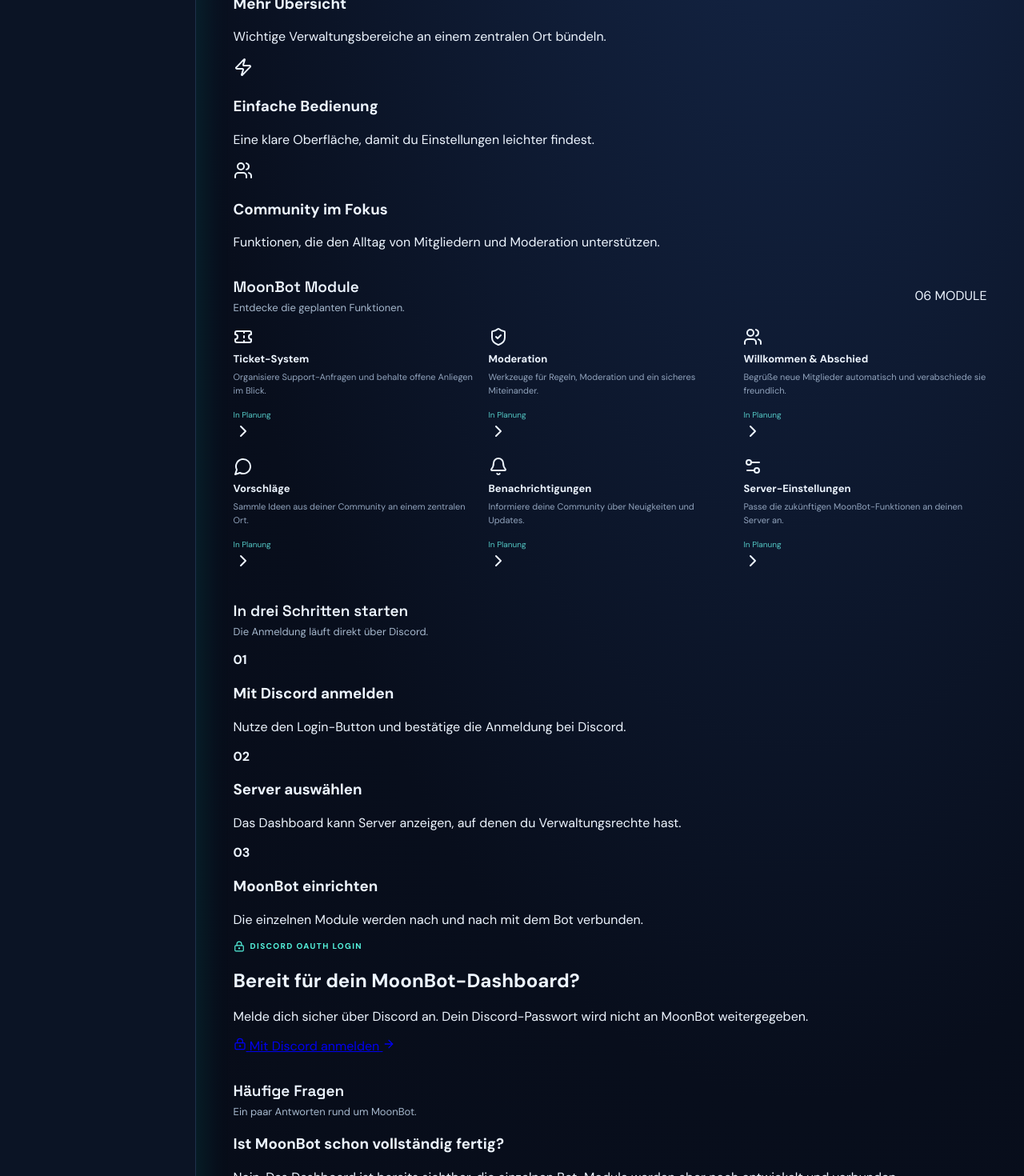
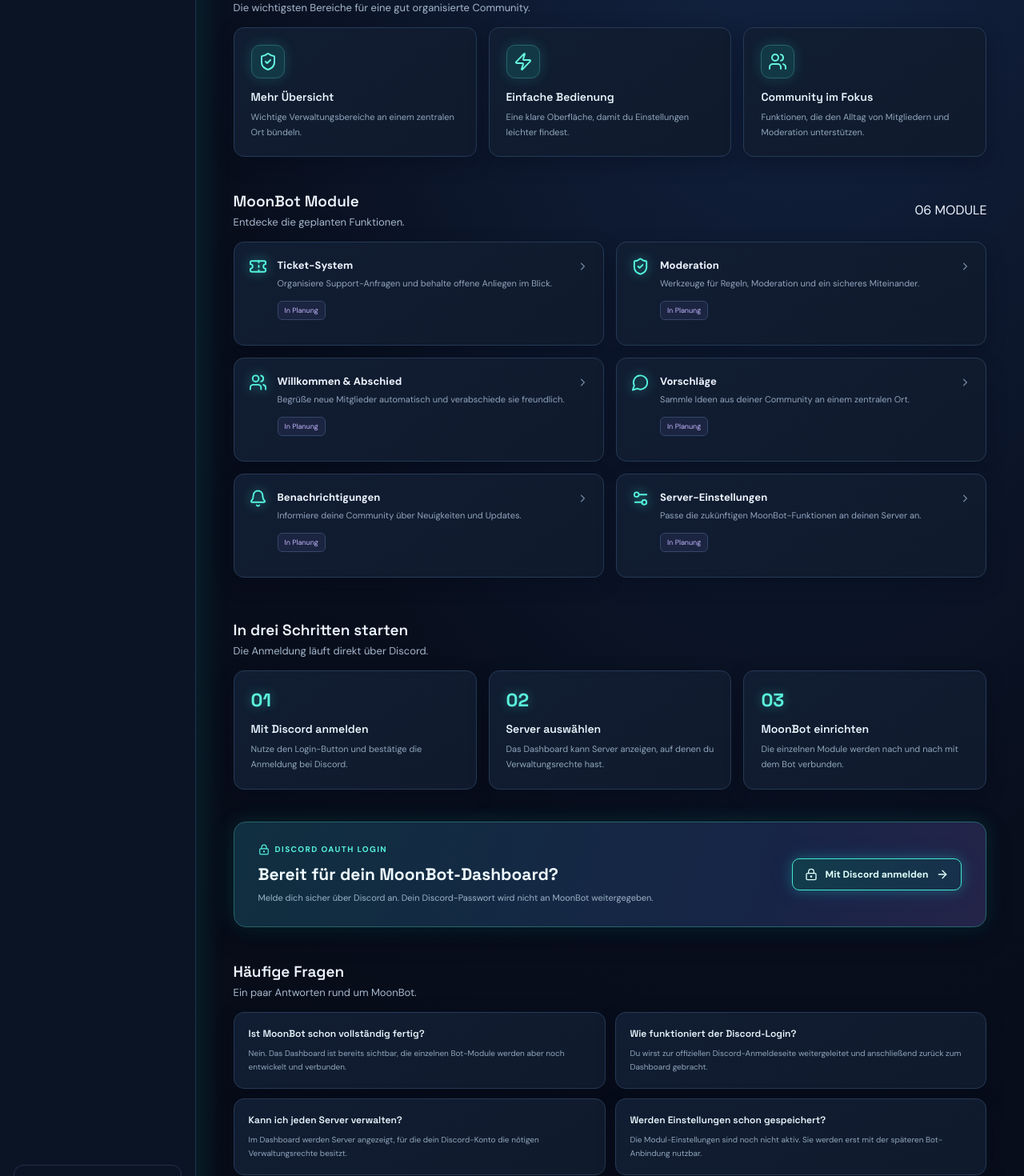
Before and after one commit to esel687/YumiiDiscordBot, a Next.js app: page / in a window 1280 px wide. Shown: the part 680-2150 px from the top of the page at 80% size. Built offline with nearby package versions, Linux system fonts and the light colour scheme; no server answers.

Commit message:
Style expanded MoonBot dashboard sections and glow effects

```diff
--- a/app/globals.css
+++ b/app/globals.css
@@ -18,3 +18,37 @@ body{background:radial-gradient(ellipse at 78% 0%,#172b50 0%,#080e1c 58%,#070b16
 .stats article>svg,.modules>a>svg:first-child{filter:drop-shadow(0 0 7px #39f2d9aa)}
 @keyframes moon-pulse{0%,100%{box-shadow:0 0 18px #2cf0d455,0 0 42px #2c9cff33,inset 0 0 24px #6effe511}50%{box-shadow:0 0 28px #2cf0d499,0 0 70px #2c9cff66,inset 0 0 32px #6effe522}}
 @media(prefers-reduced-motion:reduce){.heroLogo{animation:none}*,*:before,*:after{transition:none!important}}
+
+/* Expanded MoonBot landing dashboard */
+html{scroll-behavior:smooth;scroll-padding-top:24px}
+.hero{gap:25px;min-height:250px}
+.hero>div:first-child{max-width:690px}
+.heroCta{display:inline-flex;align-items:center;gap:10px;margin-top:19px;padding:11px 15px;border:1px solid #43e6d2;border-radius:9px;background:linear-gradient(105deg,#123c4b,#17304b);color:#dffffa;text-decoration:none;font-size:12px;font-weight:700;box-shadow:0 0 15px #23e8c344,0 0 30px #168ce622;transition:transform .2s,box-shadow .2s}
+.heroCta:hover{transform:translateY(-2px);box-shadow:0 0 20px #23e8c388,0 0 38px #168ce655}
+.wideSection,.howSection,.faqSection{padding-top:10px}
+.featureGrid{display:grid;grid-template-columns:repeat(3,1fr);gap:15px}
+.featureGrid article,.steps article,.faqGrid article{padding:21px;background:linear-gradient(145deg,#111d32,#101a2d);border:1px solid #263a56;border-radius:13px;box-shadow:0 8px 24px #02081755}
+.featureGrid article>span{width:42px;height:42px;display:grid;place-items:center;border:1px solid #28616a;border-radius:11px;background:#123846;color:#65f5df;box-shadow:0 0 17px #27dfc933}
+.featureGrid h3,.steps h3,.faqGrid h3{margin:14px 0 7px;font:600 14px 'Space Grotesk';color:#eaf8ff}
+.featureGrid p,.steps p,.faqGrid p{margin:0;color:#91a7bd;font-size:11px;line-height:1.7}
+.modules{grid-template-columns:repeat(2,1fr)}
+.modules>article{min-height:130px;background:linear-gradient(145deg,#111d32,#101a2d);border:1px solid #263a56;border-radius:13px;padding:18px;display:flex;align-items:flex-start;gap:13px;box-shadow:0 8px 24px #02081755;transition:transform .2s,border-color .2s,box-shadow .2s}
+.modules>article:hover{transform:translateY(-3px);border-color:#42ddcb88;box-shadow:0 0 22px #20d8c522,0 12px 30px #02081777}
+.modules>article>svg:first-child{color:#55f5df;width:23px;flex-shrink:0;filter:drop-shadow(0 0 7px #39f2d9aa)}
+.modules>article>div{flex:1}
+.modules>article>svg:last-child{width:15px;color:#71849e}
+.modules em{display:inline-block;margin-top:3px;padding:5px 8px;border:1px solid #34476a;border-radius:6px;background:#1b2440;color:#c4b6ff;font-size:9px;font-style:normal}
+.howSection{margin-top:10px}
+.steps{display:grid;grid-template-columns:repeat(3,1fr);gap:15px}
+.steps article>b{color:#5bf3dc;font:700 23px 'Space Grotesk';text-shadow:0 0 14px #39e8d277}
+.steps h3{margin-top:12px}
+.loginBanner{display:flex;align-items:center;justify-content:space-between;gap:25px;margin-top:40px;padding:27px 30px;border:1px solid #28636a;border-radius:15px;background:linear-gradient(105deg,#102f40,#172446 70%,#242449);box-shadow:0 0 27px #20dfc522,0 12px 30px #02081766}
+.loginBanner h2{margin:10px 0 7px;color:#f0fbff;font:700 21px 'Space Grotesk'}
+.loginBanner p{margin:0;color:#9db4c8;font-size:11px;line-height:1.7}
+.loginBanner .heroCta{flex-shrink:0;margin:0}
+.faqGrid{display:grid;grid-template-columns:repeat(2,1fr);gap:12px}
+.faqGrid article{padding:18px}
+.faqGrid h3{margin:0 0 8px;font-size:12px}
+.faqGrid p{font-size:10px}
+@media(max-width:850px){.featureGrid,.steps{grid-template-columns:1fr}.modules{grid-template-columns:1fr}.loginBanner{align-items:flex-start;flex-direction:column}.loginBanner .heroCta{margin-top:0}}
+@media(max-width:560px){.hero{min-height:unset;align-items:flex-start}.heroCta{font-size:10px}.featureGrid article,.steps article{padding:17px}.loginBanner{padding:21px}.loginBanner h2{font-size:18px}.faqGrid{grid-template-columns:1fr}}
```
